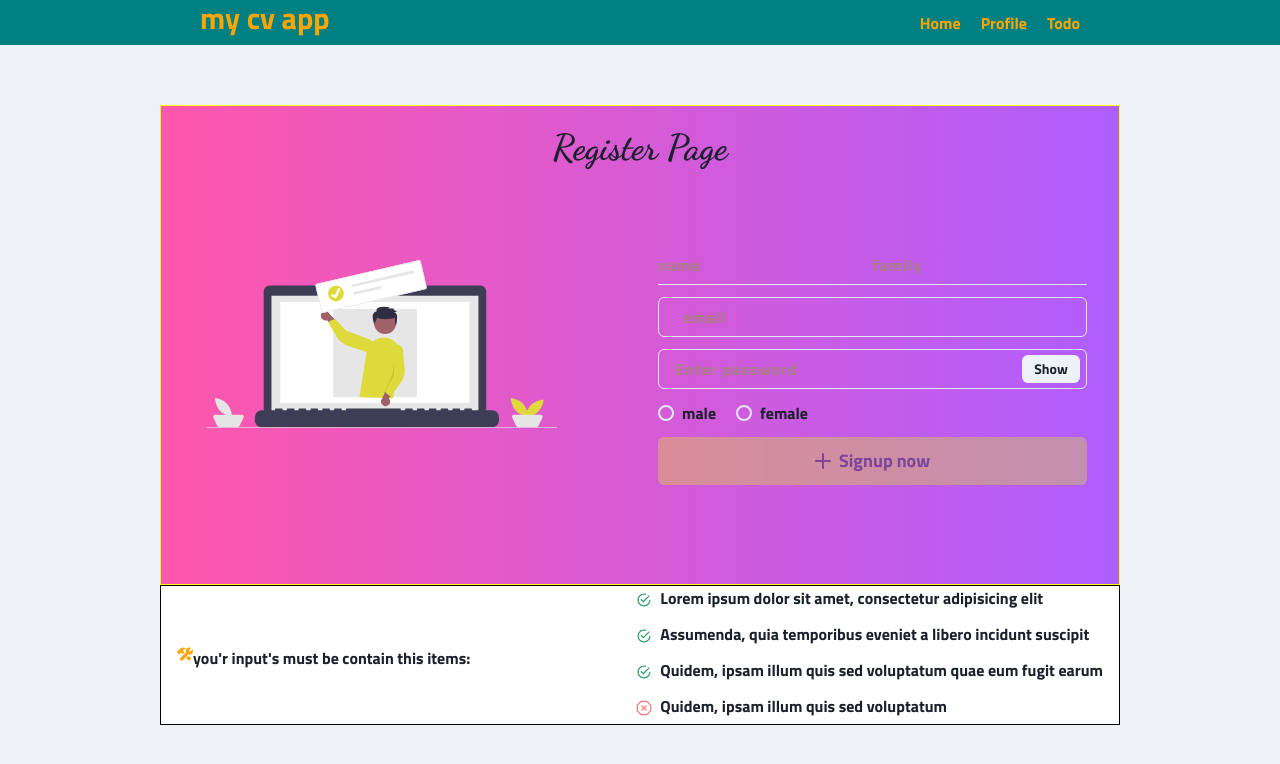
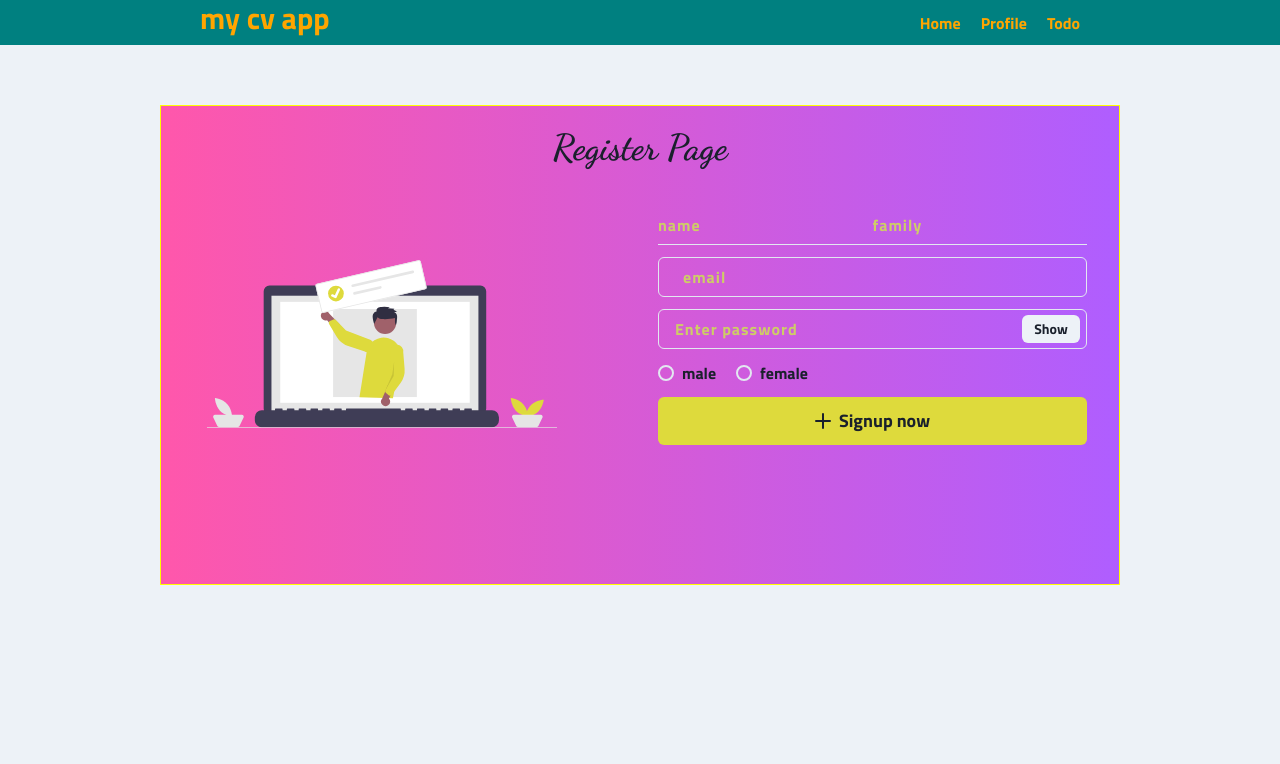
Before and after one commit to MEHDI-ROBATJAZI/front-app, a Next.js app: page /signup in a window 1280 px wide. Shown: the top 764 px of the page. Built offline with nearby package versions, Linux system fonts and the light colour scheme.

Commit message:
improve register page and refactor with react-hook-form

```diff
--- a/app/Components/IndexPage/section1.jsx
+++ b/app/Components/IndexPage/section1.jsx
@@ -19,21 +19,18 @@ const Section1 = () => {
         >
           <Heading
             className="welcome_heading"
-            fontFamily="Big Shoulders Display"
             fontSize={{ base: "3em", sm: "4em", md: "5em", lg: "6em" }}
           >
             Mahdi Robatjazi
           </Heading>
           <Heading
             className="welcome_heading"
-            fontFamily="Big Shoulders Display"
             fontSize={{ base: "3em", sm: "4em", md: "5em", lg: "6em" }}
           >
             Software Engineer
           </Heading>
           <Heading
             className="welcome_heading"
-            fontFamily="Big Shoulders Display"
             fontSize={{ base: "3em", sm: "4em", md: "5em", lg: "6em" }}
           >
             Web Developer
--- a/app/Components/IndexPage/section2.jsx
+++ b/app/Components/IndexPage/section2.jsx
@@ -1,5 +1,5 @@
 import React from 'react'
-import { Box ,Tooltip,Heading,UnorderedList,ListItem,Badge } from '@chakra-ui/react'
+import { Box, Tooltip, Heading, UnorderedList, ListItem, Badge } from '@chakra-ui/react'
 import { FiChevronsDown } from "react-icons/fi";
 
 const Section2 = () => {
@@ -71,7 +71,7 @@ const Section2 = () => {
       </Box>
       <Box
         className="iconChevronDown"
-          onClick={() => window.scrollTo({top:1640 ,behavior:'smooth'})}
+        onClick={() => window.scrollTo({ top: 1640, behavior: 'smooth' })}
       >
         <FiChevronsDown fontSize="42px" />
       </Box>
--- a/app/Components/InputUserController.jsx
+++ /dev/null
@@ -1,53 +0,0 @@
-import React from "react";
-import {
-  Box,
-  Container,
-  Flex,
-  List,
-  ListIcon,
-  ListItem,
-  Spacer,
-  Text,
-} from "@chakra-ui/react";
-import { IoConstruct } from "react-icons/io5";
-import { IoMdCheckmarkCircleOutline } from "react-icons/io";
-import { FiXOctagon } from "react-icons/fi";
-
-const InputUserController = () => {
-  return (
-    <Container maxWidth={"960px"} h="140px" bg="white" border="1px solid black">
-      <Flex>
-        <Box mt="60px">
-          <Flex>
-            <IoConstruct color="orange" pt="5px" />
-            <Text as="b"> you'r input's must be contain this items:</Text>
-          </Flex>
-        </Box>
-        <Spacer />
-        <Box>
-          <List spacing={3}>
-            <ListItem>
-            <ListIcon color="green.500"><IoMdCheckmarkCircleOutline size="xl" /></ListIcon>
-              Lorem ipsum dolor sit amet, consectetur adipisicing elit
-            </ListItem>
-            <ListItem>
-              <ListIcon color="green.500"><IoMdCheckmarkCircleOutline size="xl" /></ListIcon>
-              Assumenda, quia temporibus eveniet a libero incidunt suscipit
-            </ListItem>
-            <ListItem>
-            <ListIcon color="green.500"><IoMdCheckmarkCircleOutline size="xl" /></ListIcon>
-              Quidem, ipsam illum quis sed voluptatum quae eum fugit earum
-            </ListItem>
-
-            <ListItem>
-              <ListIcon color="red.300"><FiXOctagon size="lg" /></ListIcon>
-              Quidem, ipsam illum quis sed voluptatum
-            </ListItem>
-          </List>
-        </Box>
-      </Flex>
-    </Container>
-  );
-};
-
-export default InputUserController;
--- a/app/Reducers/admin_reducer.js
+++ b/app/Reducers/admin_reducer.js
@@ -2,7 +2,7 @@ import * as types from "../Actions/types";
 
 
 
-const AdminReducer =(state=false,action)=>{
+const adminReducer =(state=false,action)=>{
   switch(action.type){
     case types.IS_ADMIN:
       return state = action.payload
@@ -11,4 +11,4 @@ const AdminReducer =(state=false,action)=>{
   }
 }
 
-export default AdminReducer
+export default adminReducer
--- a/package.json
+++ b/package.json
@@ -9,16 +9,17 @@
   },
   "dependencies": {
     "@chakra-ui/icons": "^1.0.4",
-    "@chakra-ui/react": "^1.2.1",
+    "@chakra-ui/react": "^1.6.3",
     "@emotion/cache": "^11.1.3",
     "@emotion/react": "^11.1.4",
     "@emotion/styled": "^11.0.0",
     "axios": "^0.21.1",
-    "framer-motion": "^3.3.0",
+    "framer-motion": "^4.1.17",
     "next": "10.0.6",
     "next-redux-wrapper": "^6.0.2",
     "react": "17.0.1",
     "react-dom": "17.0.1",
+    "react-hook-form": "^7.7.1",
     "react-icons": "^4.2.0",
     "react-redux": "^7.2.2",
     "react-slideshow-image": "^3.4.6",
--- a/pages/login.jsx
+++ b/pages/login.jsx
@@ -1,7 +1,6 @@
 import React,{useState,useRef,useEffect} from "react";
 import Head from 'next/head'
 import Header from "../app/Components/header";
-import InputUserController from '../app/Components/InputUserController'
 import {
   Box,
   Container,
@@ -96,7 +95,6 @@ export default () => {
           </Stack>
         </SimpleGrid>
       </Container>
-      <InputUserController />
     </Box>
   );
 };
--- a/pages/signup.jsx
+++ b/pages/signup.jsx
@@ -1,7 +1,6 @@
 import React, { useState, useRef, useEffect } from "react";
 import Head from "next/head";
 import Header from "../app/Components/header";
-import InputUserController from "../app/Components/InputUserController";
 import {
   Box,
   Container,
@@ -18,40 +17,70 @@ import {
   Flex,
 } from "@chakra-ui/react";
 import { AddIcon } from "@chakra-ui/icons";
-import { connect } from "react-redux";
-import { Change_Input_Data } from "../app/Actions/actions.js";
-import { useSelector } from "react-redux";
 import axios from "axios";
 import { TextAnimation1 , ImageAnimation} from "../app/utils/MyAnimation";
+import {useForm} from "react-hook-form"
+import {UserInformation} from '../app/Actions/actions'
+import { useDispatch } from "react-redux";
+import {useRouter} from "next/router"
 
-const ToggleActivingSubmitButton = (SubmitButtonElement, result) => {
-  if (result) {
-    SubmitButtonElement.current.disabled = !result;
-  } else {
-    SubmitButtonElement.current.disabled = !result;
-  }
-};
 
-const Signup = (props) => {
+const ErrorStyles = {
+  color:"#ff6a6a",
+  backgroundColor:"black",
+  fontSize:"14px",
+  fontFamily:"Architects Daughter",
+  letterSpacing:"1px",
+}
 
+
+
+const Signup = () => {
+  const {register, setValue ,handleSubmit , formState:{errors}} = useForm()
   const SubmitButtonElement = useRef(null);
 
   const [show, setShow] = useState(false);
   const handleClick = () => setShow(!show);
-  // const formData = useSelector((state) => state.form_data);
 
-  function SUBMIT () {
+  const MaleRadioButton = useRef(null)
+  const FemaleRadioButton = useRef(null)
 
+  const dispatch = useDispatch()
+  const router = useRouter()
+  // submit form function
+  const SUBMIT = async (data)=> {
+    if(gender===""){
+      alert("please choose your gender")
+      return
+    }
+    data.gender = gender
 
-    console.log("alert")
-    // const resp = await axios.post("http://localhost:5000/signup", formData);
-    // if (resp.status == 200) {
-    //   window.location.href = "/";
-    // } else if (resp.status === 400) {
-    //   alert(resp.msg);
-    // }
+    try{
+      const response =  await axios.post("http://localhost:5000/signup", data)
+      if(response.status===200){
+
+        dispatch(UserInformation(data))
+        // window.history.back()
+        router.push("/")
+        // history.pushState(null, null, '/');
+        // console.log(window.history)
+      }
+    }catch(error){
+      console.log(error);
+      alert("your request failed , something went wrong and Please Try Again ")
+    }finally{
+      // Errasing All Inputs Into Signup Page
+      setValue("firstName","",{shouldValidate:false})
+      setValue("lastName","",{shouldValidate:false})
+      setValue("email","",{shouldValidate:false})
+      setValue("passwd","",{shouldValidate:false})
+      setGender('')
+      MaleRadioButton.current.removeAttribute("checked")
+      FemaleRadioButton.current.removeAttribute("checked")
+    }
   };
 
+  // Animation
   const Title = useRef(null);
   const ImageParentElement = useRef(null)
 
@@ -59,6 +88,11 @@ const Signup = (props) => {
     TextAnimation1(Title, 50);
     ImageAnimation(ImageParentElement,500)
   }, []);
+
+
+  // set gender user in radio button
+  const [gender,setGender] = useState("")
+
 
   return (
     <Box fontFamily="Titillium Web" bg="gray.100" h="100vh">
@@ -71,7 +105,7 @@ const Signup = (props) => {
         bgGradient="linear(to-l, #af5eff, #ff57ab)"
         maxW="960px"
         mt={"60px"}
-        height="480px"
+        minHeight="480px"
         border={"1px solid yellow"}
         overflow="hidden"
       >
@@ -83,6 +117,7 @@ const Signup = (props) => {
         >
           Register Page
         </Heading>
+
         <SimpleGrid columns={2} spacing={1}>
           <Box
               className="ImageBox"
@@ -92,43 +127,38 @@ const Signup = (props) => {
               src="/assets/signup-undraw.svg"
               boxSize="350px"
               alt="signup/undraw"
-
-
             />
           </Box>
-          <Stack spacing={3} mt={"60px"} p={4}>
+          <Stack spacing={3} mt={"20px"} p={4}>
             <Flex>
               <Input
                 variant="flushed"
-                name="name"
                 placeholder="name"
-                onChange={(e) => props.ChangeInput(e, SubmitButtonElement)}
+                {...register("firstName",{required:true , minLength:2 , maxLength:20})}
               />
               <Input
                 variant="flushed"
-                name="family"
                 placeholder="family"
-                onChange={(e) => props.ChangeInput(e, SubmitButtonElement)}
+                {...register("lastName",{required:true , minLength:2 , maxLength:20})}
               />
             </Flex>
-
+            {errors.firstName && <Box style={ErrorStyles}>please write firstname between 2 and 20 charachters</Box>}
+            {errors.lastName && <Box style={ErrorStyles}>please write lastname between 2 and 20 charachters</Box>}
             <Input
               style={{ textIndent: "8px", letterSpacing: "2px" }}
               size="md"
               mb={5}
               placeholder="email"
-              name="email"
               focusBorderColor="blue.300"
-              onChange={(e) => props.ChangeInput(e, SubmitButtonElement)}
+              {...register("email",{required:true,pattern:/^(.+)@(.+)$/i})}
             />
-
+            {errors.email && <Box style={ErrorStyles}>please write a correct email , email is required </Box>}
             <InputGroup size="md">
               <Input
                 pr="4.5rem"
                 type={show ? "text" : "password"}
                 placeholder="Enter password"
-                name="password"
-                onChange={(e) => props.ChangeInput(e, SubmitButtonElement)}
+                {...register("passwd" , {required:true,minLength:6,maxLength:30})}
               />
               <InputRightElement width="4.5rem">
                 <Button h="1.75rem" size="sm" onClick={handleClick}>
@@ -136,22 +166,23 @@ const Signup = (props) => {
                 </Button>
               </InputRightElement>
             </InputGroup>
+            {errors.passwd && <Box style={ErrorStyles}>your password length should be between 6 and 30 characters and password is required</Box>}
 
-            <RadioGroup defaultValue="2">
-              <Stack spacing={5} direction="row">
+            <RadioGroup value={gender} onChange={setGender}>
+              <Stack spacing={5} direction="row" >
+
                 <Radio
                   colorScheme="red"
                   value="male"
-                  name="gender"
-                  onChange={(e) => props.ChangeInput(e, SubmitButtonElement)}
+                  ref={MaleRadioButton}
                 >
                   male
                 </Radio>
                 <Radio
+                  value="female"
                   colorScheme="green"
-                  value="female"
-                  name="gender"
-                  onChange={(e) => props.ChangeInput(e, SubmitButtonElement)}
+                  ref={FemaleRadioButton}
+
                 >
                   female
                 </Radio>
@@ -163,40 +194,17 @@ const Signup = (props) => {
               size="lg"
               bg="#deda3c"
               leftIcon={<AddIcon w={4} />}
-              isDisabled={true}
-              onClick={SUBMIT}
+              onClick={handleSubmit(SUBMIT)}
             >
               Signup now
             </Button>
           </Stack>
         </SimpleGrid>
       </Container>
-      <InputUserController />
     </Box>
   );
 };
 
-const mapDispatchToProps = (dispatch) => {
-  return {
-    ChangeInput: (event, SubmitButtonElement) => {
-      let tagname = event.target.name;
-      let value = event.target.value;
-      const form_name = "signup";
-      dispatch(
-        Change_Input_Data(
-          form_name,
-          tagname,
-          value,
-          ToggleActivingSubmitButton,
-          SubmitButtonElement
-        )
-      );
-    },
-  };
-};
 
-const mapStateToProps = (state) => {
-  return state.submit_button_active;
-};
 
-export default connect(mapStateToProps, mapDispatchToProps)(Signup);
+export default Signup
--- a/styles/index.css
+++ b/styles/index.css
@@ -1,4 +1,4 @@
-@import url('https://fonts.googleapis.com/css2?family=Dancing+Script:wght@700&family=Architects+Daughter&display=swap&family=Titillium+Web:wght@700&display=swap&family=Big+Shoulders+Display&display=swap');
+@import url('https://fonts.googleapis.com/css2?family=Dancing+Script:wght@700&family=Architects+Daughter&family=Titillium+Web:wght@700&family=Big+Shoulders+Display&display=swap');
 
 /* @font-face {
   font-family: 'B_Nazanin.ttf';
@@ -16,7 +16,7 @@ html,body{
   box-sizing:border-box;
 }
 body::-webkit-scrollbar {
-  width: 12px;               /* width of the entire scrollbar */
+  width: 12px;  /* width of the entire scrollbar */
 }
 
 body::-webkit-scrollbar-track {
@@ -29,17 +29,17 @@ body::-webkit-scrollbar-thumb {
   border: 3px solid rgb(44, 228, 84);  /* creates padding around scroll thumb */
 }
 input::-webkit-input-placeholder { /* Edge */
-  color: rgb(170, 128, 128);
+  color: rgb(206, 204, 103);
   letter-spacing:1px;
 }
 
 input:-ms-input-placeholder { /* Internet Explorer 10-11 */
-  color: rgb(170, 128, 128);
+  color: rgb(206, 204, 103);
   letter-spacing:1px;
 }
 
 input::placeholder {
-  color: rgb(170, 128, 128);
+  color: rgb(206, 204, 103);
   letter-spacing:1px;
 }
 input{
@@ -47,21 +47,8 @@ input{
 }
 .section{
   width:100%;
-  height:99vh;
+  min-height:99vh;
 
-}
-
-#welcome_box span {
-  opacity: 0;
-  transition: all .5s ease;
-}
-
-.anime {
-  opacity: 1;
-}
-.anime2{
-  opacity: 1;
-  transform:translateY(0px)
 }
 
 #welcome_box{
@@ -77,7 +64,7 @@ input{
 }
 .welcome_heading{
   letter-spacing:4px;
-  font-family:Big Shoulders Display;
+  font-family:Big Shoulders Display !important;
   line-height:120px;
 }
 .welcome_heading:first-of-type:hover{
```
Also changed, not shown: app/Actions/actions.js (+4 -7 lines), app/Reducers/form.reducer.js (deleted, +0 -50 lines), app/Reducers/index.reducer.js (+4 -6 lines), app/Reducers/userInfo_reducer.js (added, +19 -0 lines), public/assets/me.png, 1 other file (tests, documents, lock files or other folders). Lines whose indentation alone changed are shown as unchanged.
